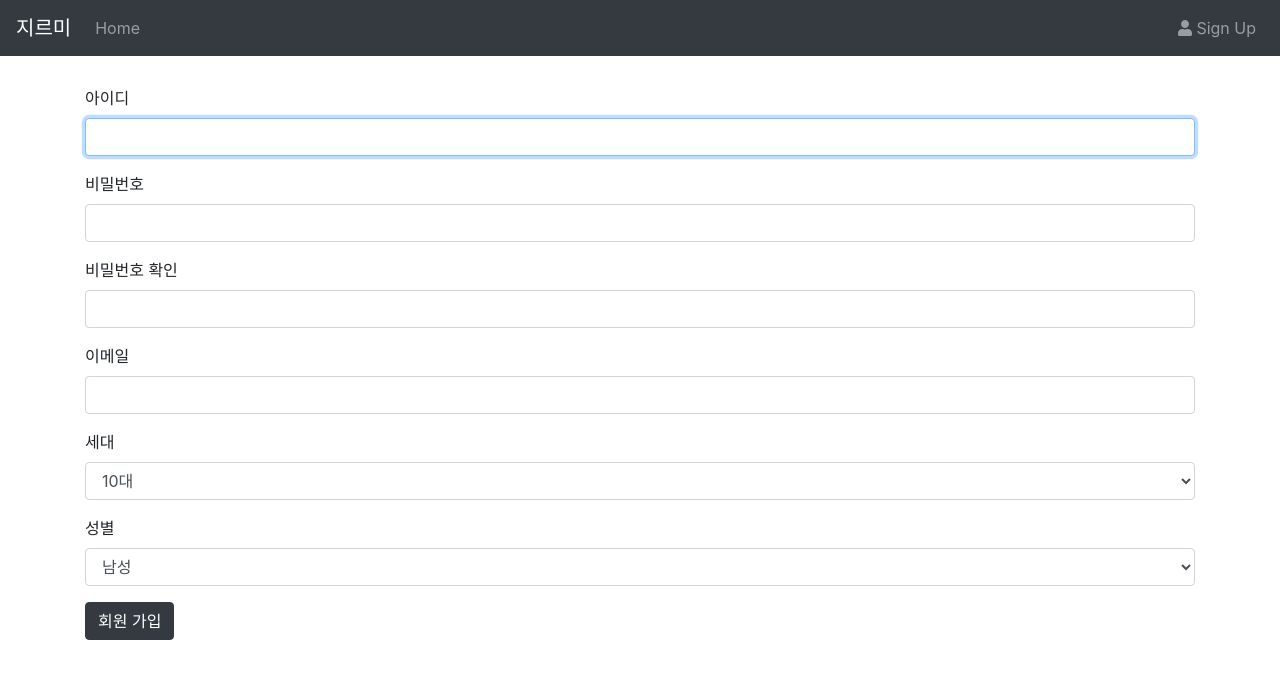
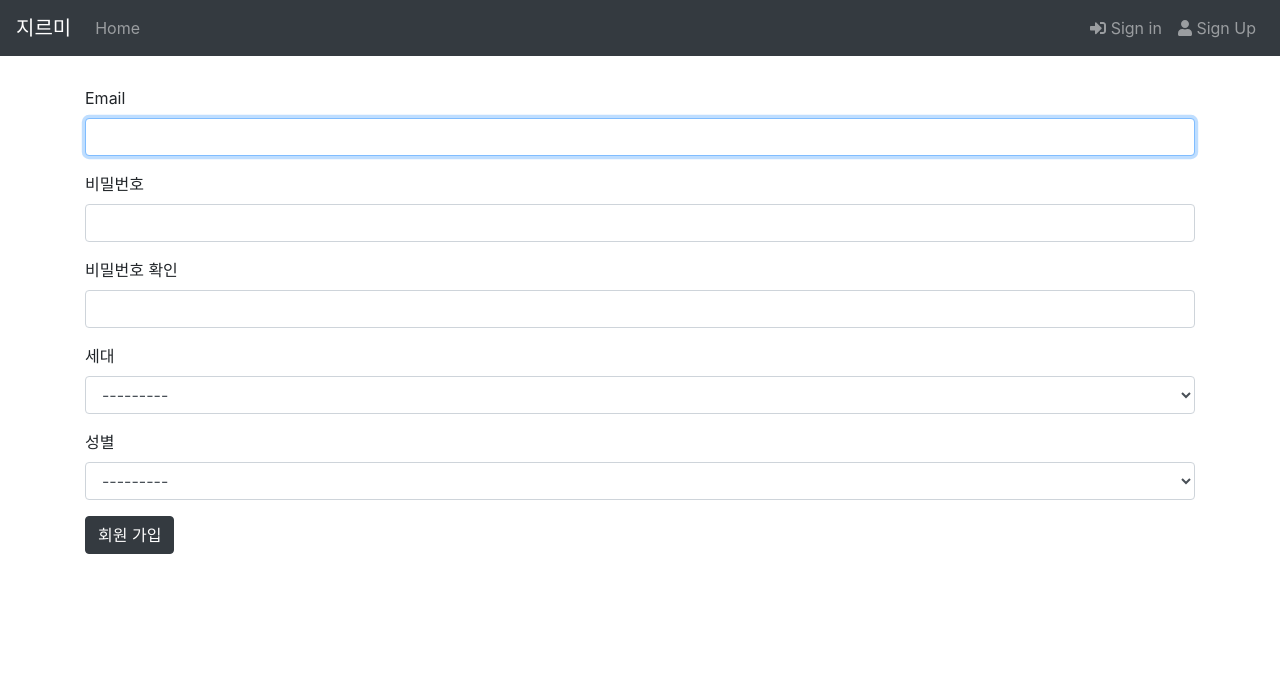
Before and after one commit to rainsound-k/Zirmi-Project, a Django app: page /signup/ in a window 1280 px wide. Shown: the top 679 px of the page. Run offline with Django 3.2, Linux system fonts and the light colour scheme; parts of the project's set-up code (start-up, migrations or seed data) failed here and were passed over; some libraries are stand-ins or nearby versions.

Commit message:
login, logout 모델 및 뷰 구현

```diff
--- a/app/config/settings.py
+++ b/app/config/settings.py
@@ -38,6 +38,10 @@ DEBUG = True
 
 ALLOWED_HOSTS = []
 AUTH_USER_MODEL = 'members.User'
+
+AUTHENTICATION_BACKENDS = [
+    'django.contrib.auth.backends.ModelBackend',
+]
 
 INSTALLED_APPS = [
     'django.contrib.admin',
--- a/app/members/forms.py
+++ b/app/members/forms.py
@@ -1,4 +1,3 @@
-from django import forms
 from django.contrib.auth import get_user_model
 from django.contrib.auth.forms import UserCreationForm
 from django.core.exceptions import ValidationError
@@ -11,16 +10,15 @@ __all__ = (
 
 
 class SignUpForm(UserCreationForm):
-    username = forms.CharField(label='아이디')
-    email = forms.EmailField(label='이메일')
-    generation = forms.ChoiceField(label='세대', choices=User.CHOICES_GENRATION)
-    gender = forms.ChoiceField(label='성별', choices=User.CHOICES_GENDER)
-
-    def clean_username(self):
-        data = self.cleaned_data['username']
-        if User.objects.filter(username=data).exists():
-            raise ValidationError('이미 사용중인 username입니다')
-        return data
+    class Meta:
+        model = User
+        fields = (
+            'email',
+            'password1',
+            'password2',
+            'generation',
+            'gender',
+        )
 
     def clean_email(self):
         data = self.cleaned_data['email']
@@ -34,14 +32,3 @@ class SignUpForm(UserCreationForm):
         if password1 != password2:
             raise ValidationError('비밀번호와 비밀번호 확인란이 같지 않습니다')
         return password2
-
-    class Meta:
-        model = User
-        fields = (
-            'username',
-            'password1',
-            'password2',
-            'email',
-            'generation',
-            'gender',
-        )
--- a/app/members/models.py
+++ b/app/members/models.py
@@ -1,5 +1,29 @@
+from django.contrib.auth.base_user import BaseUserManager
 from django.contrib.auth.models import AbstractUser
 from django.db import models
+
+
+class MyUserManager(BaseUserManager):
+    def create_user(self, email, password, **extra_fields):
+        if not email:
+            raise ValueError('The Email must be set')
+        email = self.normalize_email(email)
+        user = self.model(email=email, **extra_fields)
+        user.set_password(password)
+        user.save(using=self._db)
+        return user
+
+    def create_superuser(self, email, password, **extra_fields):
+        extra_fields.setdefault('is_staff', True)
+        extra_fields.setdefault('is_superuser', True)
+        extra_fields.setdefault('is_active', True)
+
+        if extra_fields.get('is_staff') is not True:
+            raise ValueError('Superuser must have is_staff=True.')
+        if extra_fields.get('is_superuser') is not True:
+            raise ValueError('Superuser must have is_superuser=True.')
+
+        return self.create_user(email, password, **extra_fields)
 
 
 class User(AbstractUser):
@@ -8,7 +32,7 @@ class User(AbstractUser):
     GENERATION_30S = '3'
     GENERATION_40S = '4'
     GENERATION_50S_OR_MORE = '5'
-    CHOICES_GENRATION = (
+    CHOICES_GENERATION = (
         (GENERATION_10S, '10대'),
         (GENERATION_20S, '20대'),
         (GENERATION_30S, '30대'),
@@ -21,5 +45,28 @@ class User(AbstractUser):
         (GENDER_MALE, '남성'),
         (GENDER_FEMALE, '여성'),
     )
-    generation = models.CharField('세대', max_length=10, choices=CHOICES_GENRATION)
+    username = models.CharField(max_length=50, unique=False, blank=True, null=True)
+    email = models.EmailField(max_length=50, unique=True, null=True)
+    generation = models.CharField('세대', max_length=10, choices=CHOICES_GENERATION)
     gender = models.CharField('성별', max_length=10, choices=CHOICES_GENDER)
+
+    is_staff = models.BooleanField(default=False)
+    is_active = models.BooleanField(default=True)
+
+    USERNAME_FIELD = 'email'
+    REQUIRED_FIELDS = ['username']
+
+    objects = MyUserManager()
+
+    def __str__(self):
+        return self.email
+
+    def get_full_name(self):
+        return self.email
+
+    def get_short_name(self):
+        return self.email
+
+    class Meta:
+        verbose_name = '사용자'
+        verbose_name_plural = f'{verbose_name} 목록'
--- a/app/members/urls/views.py
+++ b/app/members/urls/views.py
@@ -4,4 +4,6 @@ from .. import views
 
 urlpatterns = [
     path('signup/', views.signup_view, name='signup'),
+    path('login/', views.login_view, name='login'),
+    path('logout/', views.logout_view, name='logout'),
 ]
--- a/app/members/views/__init__.py
+++ b/app/members/views/__init__.py
@@ -1 +1,3 @@
 from .signup_view import *
+from .login_view import *
+from .logout_view import *
--- a/app/members/views/signup_view.py
+++ b/app/members/views/signup_view.py
@@ -1,5 +1,4 @@
-from django.contrib.auth import get_user_model, authenticate
-from django.contrib.auth.views import login
+from django.contrib.auth import authenticate, get_user_model, login
 from django.shortcuts import redirect, render
 
 from ..forms import SignUpForm
@@ -12,28 +11,15 @@ __all__ = (
 
 
 def signup_view(request):
-    context = {
-        'errors': [],
-    }
-
-    signup_form = SignUpForm()
-    context['signup_form'] = signup_form
-
     if request.method == 'POST':
         form = SignUpForm(request.POST)
         if form.is_valid():
-            user = form.save()
-            user.refresh_from_db()
-            user.email = form.cleaned_data['email']
-            user.generation = form.cleaned_data['generation']
-            user.gender = form.cleaned_data['gender']
-            user.save()
-            user.username = form.cleaned_data['username']
-            user.password = form.cleaned_data['password1']
-
-            user = authenticate(username=user.username, password=user.password)
-            login(request, user)
-
+            new_user = form.save()
+            new_user = authenticate(
+                email=form.cleaned_data['email'],
+                password=form.cleaned_data['password1']
+            )
+            login(request, new_user)
             return redirect('index')
     else:
         form = SignUpForm()
--- a/app/templates/base.html
+++ b/app/templates/base.html
@@ -22,13 +22,27 @@
 				<div class="collapse navbar-collapse" id="navbarText">
 					<ul class="navbar-nav mr-auto">
 						<li class="nav-item">
-							<a class="nav-link" href="{% url 'index' %}">Home <span class="sr-only">(current)</span></a>
+							<a class="nav-link" href="{% url 'index' %}">Home</a>
 						</li>
 					</ul>
 					<ul class="navbar-nav ml-auto">
-						<li class="nav-item">
-							<a class="nav-link" href="{% url 'signup' %}"><i class="fas fa-user"></i> Sign Up</a>
-						</li>
+						{% if user.is_authenticated %}
+							<li class="nav-item dropdown">
+								<a class="nav-link dropdown-toggle" href="" id="navbarDropdownMenuLink" data-toggle="dropdown" aria-haspopup="true" aria-expanded="false">
+									<i class="fas fa-user"></i> {{ user.email }}
+								</a>
+								<div class="dropdown-menu" aria-labelledby="navbarDropdownMenuLink">
+									<a class="dropdown-item" href="{% url 'logout' %}"><i class="fas fa-sign-out-alt"></i> Sign Out</a>
+								</div>
+							</li>
+						{% else %}
+							<li class="nav-item">
+								<a class="nav-link" href="{% url 'login' %}"><i class="fas fa-sign-in-alt"></i> Sign in</a>
+							</li>
+							<li class="nav-item">
+								<a class="nav-link" href="{% url 'signup' %}"><i class="fas fa-user"></i> Sign Up</a>
+							</li>
+						{% endif %}
 					</ul>
 				</div>
 			</nav>
--- a/requirements.txt
+++ b/requirements.txt
@@ -3,6 +3,7 @@ backcall==0.1.0
 decorator==4.3.0
 Django==2.0.5
 django-extensions==2.0.7
+django-widget-tweaks==1.4.2
 ipython==6.4.0
 ipython-genutils==0.2.0
 jedi==0.12.0
```
Also changed, not shown: app/members/admin.py (+7 -2 lines), app/members/views/login_view.py (added, +23 -0 lines), app/members/views/logout_view.py (added, +11 -0 lines), app/templates/members/login.html (added, +20 -0 lines), app/members/migrations/0001_initial.py (deleted), app/members/migrations/0002_auto_20180515_1554.py (deleted), app/members/migrations/0003_auto_20180515_1555.py (deleted), app/members/migrations/__init__.py (deleted).
